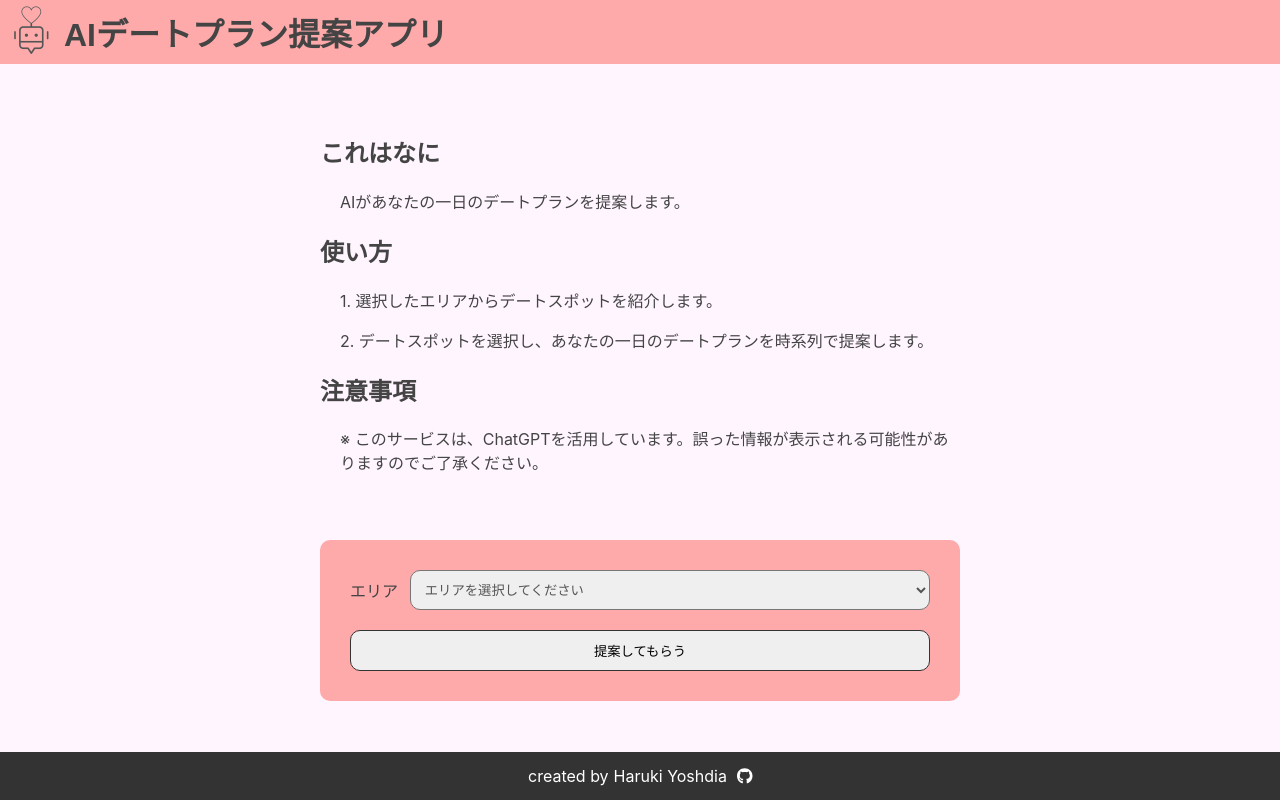
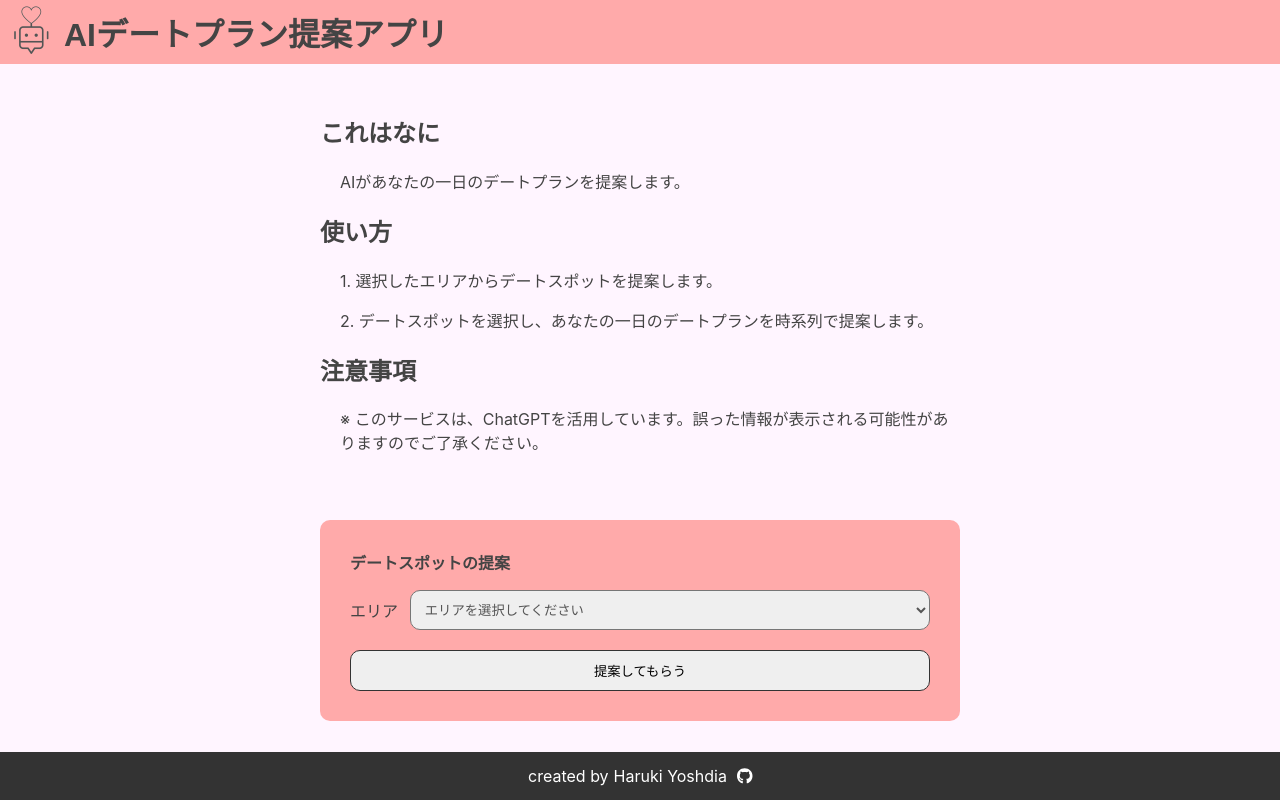
Before and after one commit to yoshiyoshiharu/ai-dating-proposer, a Next.js app in the folder frontend/: page / in a window 1280 px wide. Built offline with nearby package versions, Linux system fonts and the light colour scheme.

Commit message:
見た目修正

```diff
--- a/frontend/pages/components/Description.tsx
+++ b/frontend/pages/components/Description.tsx
@@ -8,7 +8,7 @@ export default function Description() {
         </div>
         <div className="description">
           <h2>使い方</h2>
-          <p>1. 選択したエリアからデートスポットを紹介します。</p>
+          <p>1. 選択したエリアからデートスポットを提案します。</p>
           <p>2. デートスポットを選択し、あなたの一日のデートプランを時系列で提案します。</p>
         </div>
         <div className="description">
@@ -21,7 +21,7 @@ export default function Description() {
         .descriptions {
           width: 50%;
           margin: 0 auto;
-          padding: 50px 0;
+          padding: 30px 0 20px 0;
         }
         @media screen and (max-width: 768px) {
           .descriptions {
--- a/frontend/pages/components/Form.tsx
+++ b/frontend/pages/components/Form.tsx
@@ -49,6 +49,7 @@ const Form = () => {
       }
 
       <form onSubmit={handleSubmit}>
+        <h3 className="form-title">デートスポットの提案</h3>
         <div className="form-group">
           <label className="label" htmlFor="area">エリア</label>
           <select className="select" name="area" id="area" required>
@@ -70,7 +71,7 @@ const Form = () => {
       <style jsx>{`
         form {
           width: 50%;
-          margin: 0 auto;
+          margin: 30px auto;
           background-color: #ffaaaa;
           padding: 30px;
           border-radius: 10px;
@@ -80,6 +81,10 @@ const Form = () => {
           form {
             width: 90%;
           }
+        }
+        .form-title {
+          font-size: 1rem;
+          margin-top: 0;
         }
         .form-group {
           display: flex;
--- a/frontend/pages/index.tsx
+++ b/frontend/pages/index.tsx
@@ -3,8 +3,12 @@ import Header from './components/Header'
 import Footer from './components/Footer'
 import Form from './components/Form'
 import Description from './components/Description'
+import { SpotContext } from '../context/SpotContext'
+import { useContext } from 'react'
 
 const Main = () => {
+  const { spots, setSpots } = useContext(SpotContext)
+
   return (
     <>
       <Head>
@@ -14,7 +18,7 @@ const Main = () => {
 
       <Header></Header>
       <main>
-        <Description></Description>
+        { spots.length == 0 && <Description></Description> }
         <Form></Form>
       </main>
       <Footer></Footer>
```
